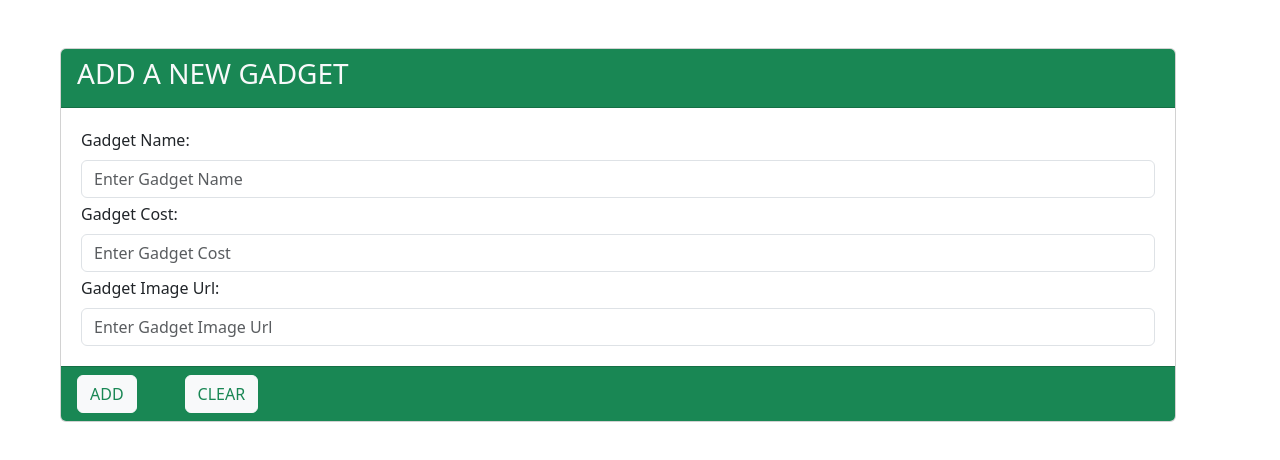
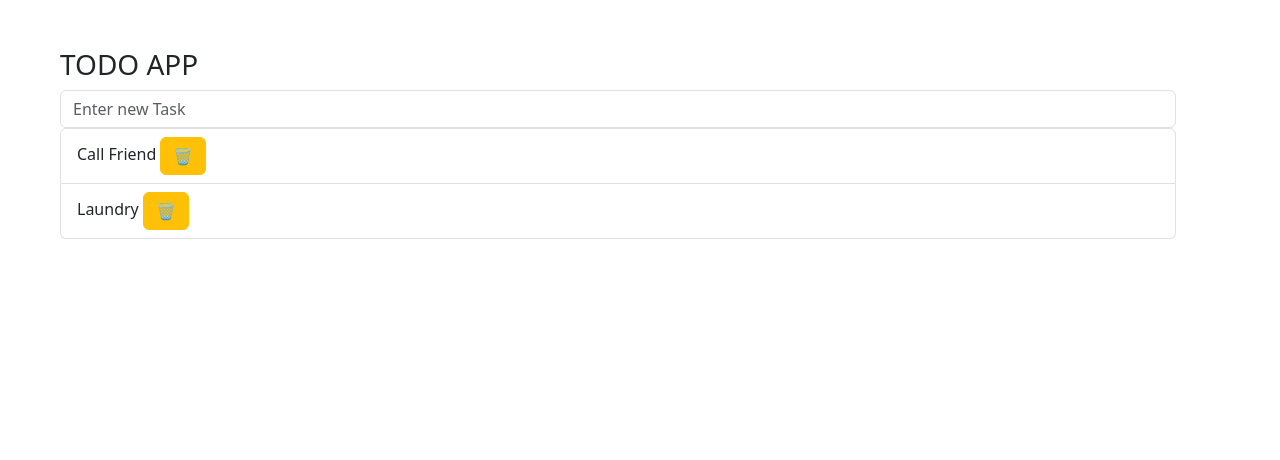
Before and after one commit to sep-2024-trivandrum/demo-react-vite-oct2024, a React (Vite) app: page / in a window 1280 px wide. Shown: the top 460 px of the page. Built offline with nearby package versions, Linux system fonts and the light colour scheme.

Commit message:
todo app

```diff
--- a/src/App.jsx
+++ b/src/App.jsx
@@ -18,6 +18,7 @@ import EcomAdd from "./components/ecommerce/EcomAdd";
 import EcomEdit from "./components/ecommerce/EcomEdit";
 import EcomAddValidation from "./components/ecommerce/EcomAddValidation";
 import EcomAddValidationRef from "./components/ecommerce/EcomAddValidationRef";
+import TodoList from "./components/todo-app/TodoList";
 function App() {
   return (
     <>
@@ -38,7 +39,8 @@ function App() {
       {/* <EcomEdit></EcomEdit> */}
       {/* <InputDemo></InputDemo> */}
       {/* <EcomAddValidation></EcomAddValidation> */}
-      <EcomAddValidationRef></EcomAddValidationRef>
+      {/* <EcomAddValidationRef></EcomAddValidationRef> */}
+      <TodoList></TodoList>
     </>
   );
 }
--- a/src/components/ecommerce/EcomList.jsx
+++ b/src/components/ecommerce/EcomList.jsx
@@ -43,7 +43,6 @@ function EcomList() {
 
   function addToCart(prodId) {
     //console.log(prodId);
-    allProducts.find()
     // fetch the product with id prodId
     let fetchedProduct = allProducts.find(
       (eachProduct) => eachProduct.prodId == prodId
--- /dev/null
+++ b/src/components/todo-app/TodoList.jsx
@@ -0,0 +1,92 @@
+import { useState } from "react";
+
+export default function TodoList() {
+  const [newTask, setNewTask] = useState("");
+  const [allTasks, setAllTasks] = useState([
+    {
+      taskId: 101,
+      taskName: "Call Friend",
+      isTaskCompleted: false,
+    },
+    {
+      taskId: 102,
+      taskName: "Laundry",
+      isTaskCompleted: false,
+    },
+  ]);
+
+  function handleToggleTask(taskId) {
+    // creating a copy of the state variable allTasks
+    let copyAllTasks = [...allTasks];
+
+    // now traversing through the copy and toggling the isTaskCompleted property
+    copyAllTasks.forEach((eachTask) => {
+      if (eachTask.taskId == taskId)
+        eachTask.isTaskCompleted = !eachTask.isTaskCompleted;
+    });
+    // now set the updated copyAllTasks as the new state for allTasks state variable
+    setAllTasks(copyAllTasks);
+  }
+
+  function handleDeleteTask(event, taskId) {
+    //console.log(taskId);
+    // refer this link to understand event bibbling and how to stop it
+    // https://www.freecodecamp.org/news/event-bubbling-in-javascript/
+    event.stopPropagation();
+    let filteredAllTasks = allTasks.filter(
+      (eachTask) => eachTask.taskId != taskId
+    );
+    setAllTasks(filteredAllTasks);
+  }
+
+  function handleAddTask(event) {
+    if (event.key === "Enter") {
+      setAllTasks([
+        ...allTasks,
+        {
+          taskId: allTasks[allTasks.length - 1].taskId + 1,
+          taskName: newTask,
+          isTaskCompleted: false,
+        },
+      ]);
+      setNewTask("");
+      event.target.value = "";
+    }
+  }
+  let mappedAllTasks = allTasks.map((eachTask) => (
+    <li
+      key={eachTask.taskId}
+      className="list-group-item"
+      onClick={() => handleToggleTask(eachTask.taskId)}
+    >
+      {eachTask.isTaskCompleted ? "✔️" : ""} {eachTask.taskName}{" "}
+      <button
+        className="btn btn-warning"
+        onClick={(e) => handleDeleteTask(e, eachTask.taskId)}
+      >
+        🗑️
+      </button>
+    </li>
+  ));
+
+  return (
+    <>
+      <div className="container m-5">
+        <h3>TODO APP</h3>
+        <div className="form-control-group">
+          <input
+            type="text"
+            className="form-control"
+            placeholder="Enter new Task"
+            onChange={(e) => setNewTask(e.target.value)}
+            onKeyDown={(e) => handleAddTask(e)}
+          />
+          {/* <button className="btn btn-success my-2" onClick={handleAddTask}>
+            ADD
+          </button> */}
+        </div>
+        <ul className="list-group">{mappedAllTasks}</ul>
+      </div>
+    </>
+  );
+}
```
